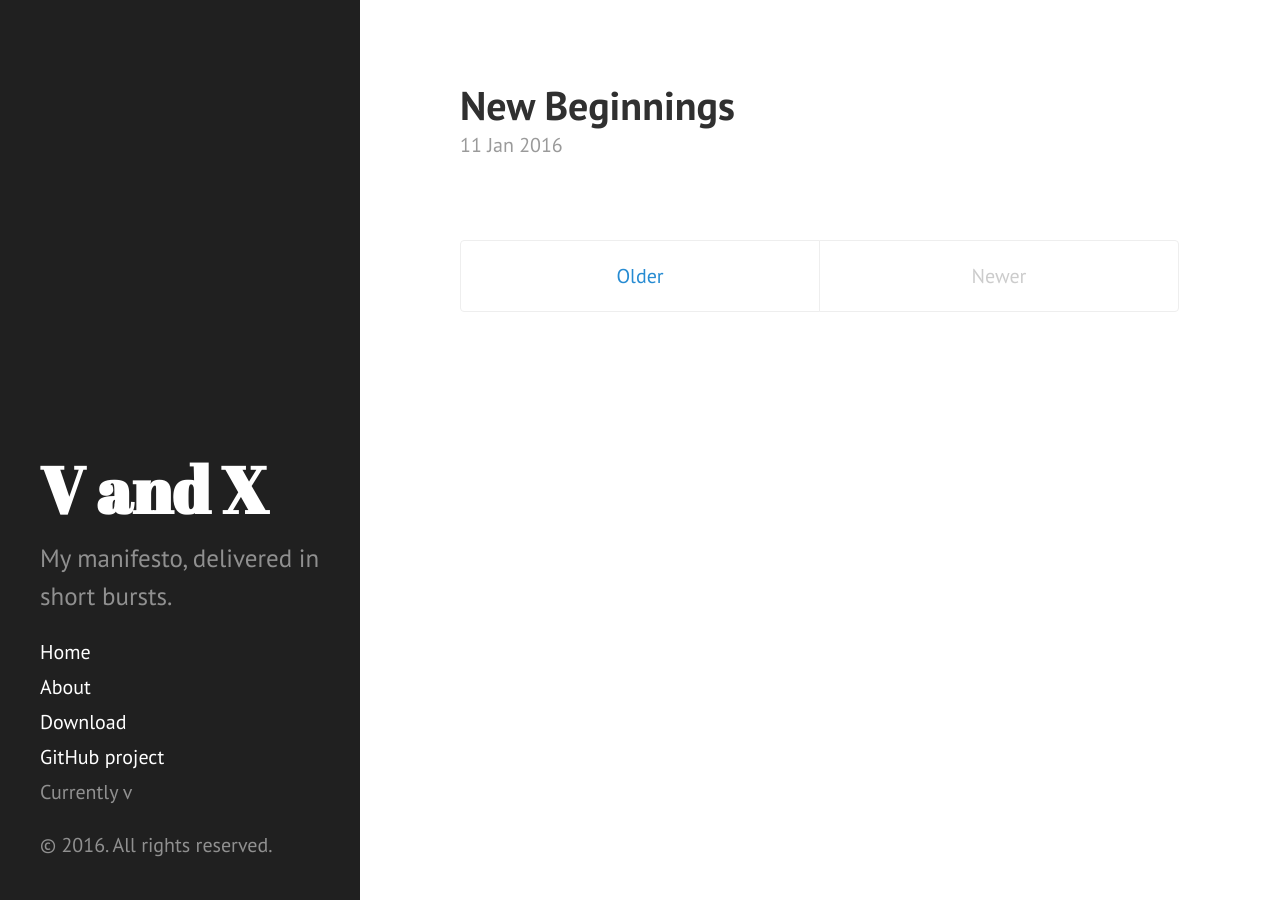
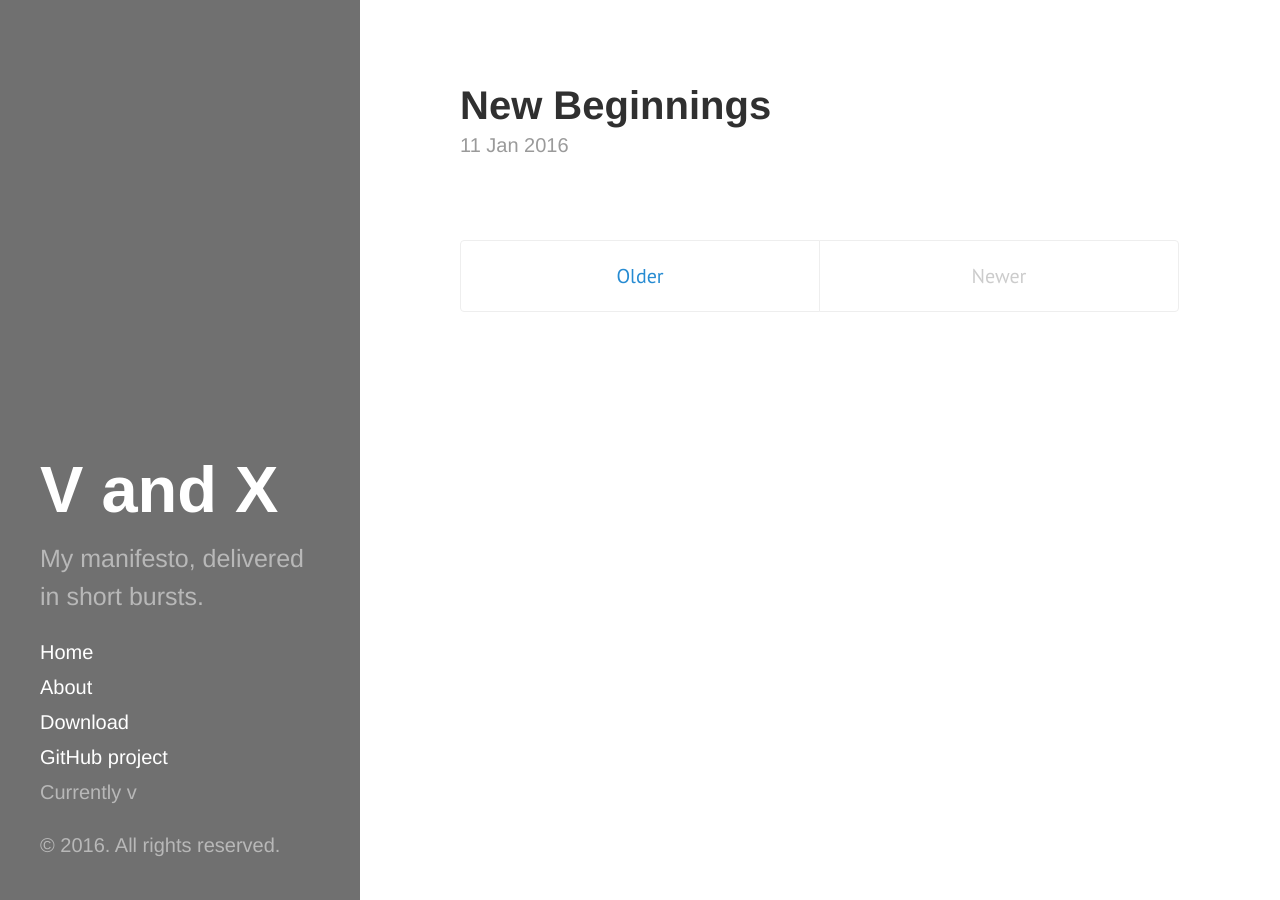
Before and after one commit to TimBanks/timbanks.github.io, a Jekyll site: the page built from index.html, in a window 1280 px wide. Built offline with Jekyll 4.4.1, drawn with Linux system fonts in a browser that asks for light colours; the list of posts is cut into pages by our own code.

Commit message:
more theme

```diff
--- a/public/css/hyde.css
+++ b/public/css/hyde.css
@@ -31,6 +31,9 @@
  * Update the foundational and global aspects of the page.
  */
 
+ <link rel="stylesheet" href="//cdn.jsdelivr.net/font-hack/2.019/css/hack.min.css">
+
+
 html {
   font-family: "PT Sans", Helvetica, Arial, sans-serif;
 }
@@ -57,7 +60,7 @@
   text-align: center;
   padding: 2rem 1rem;
   color: rgba(255,255,255,.5);
-  background-color: #202020;
+  background-color: #707070;
 }
 @media (min-width: 48em) {
   .sidebar {
@@ -79,7 +82,7 @@
 .sidebar-about h1 {
   color: #fff;
   margin-top: 0;
-  font-family: "Abril Fatface", serif;
+  font-family: "Hack", sans-serif;
   font-size: 3.25rem;
 }
 
```
